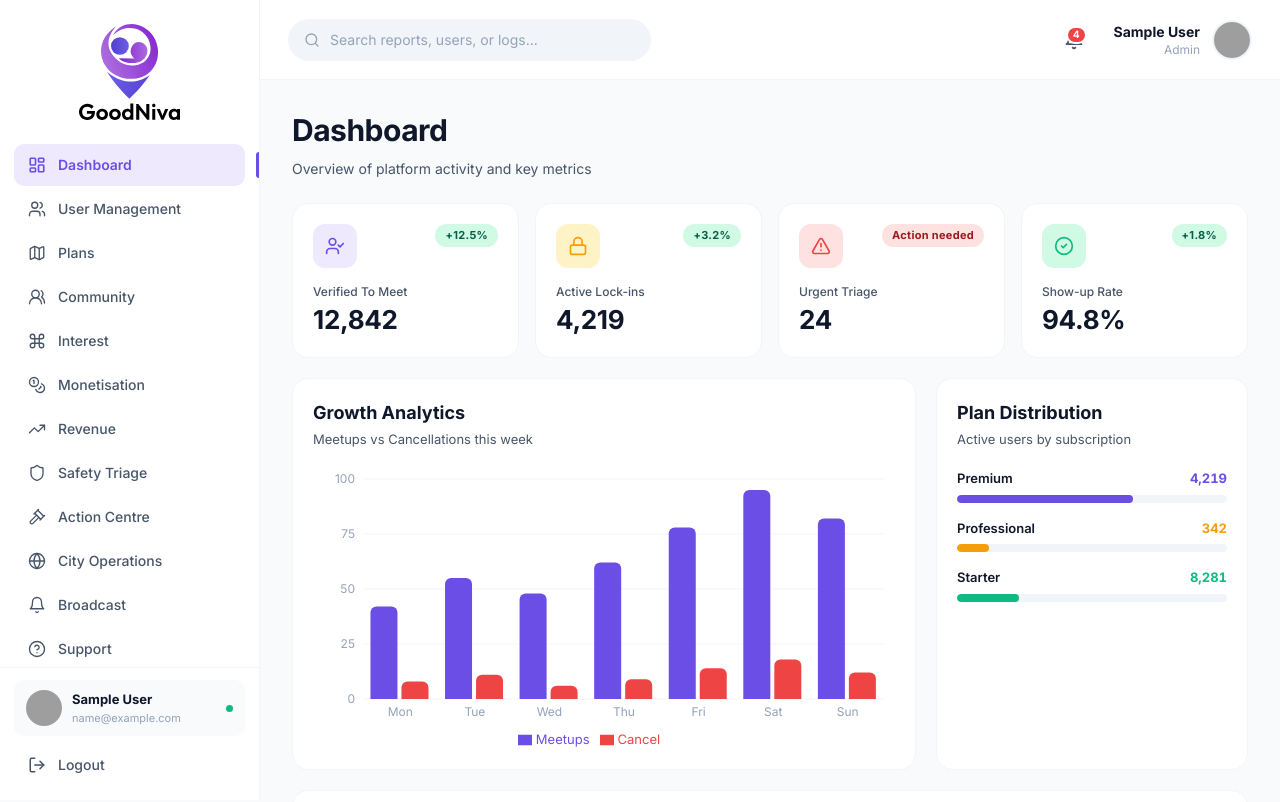
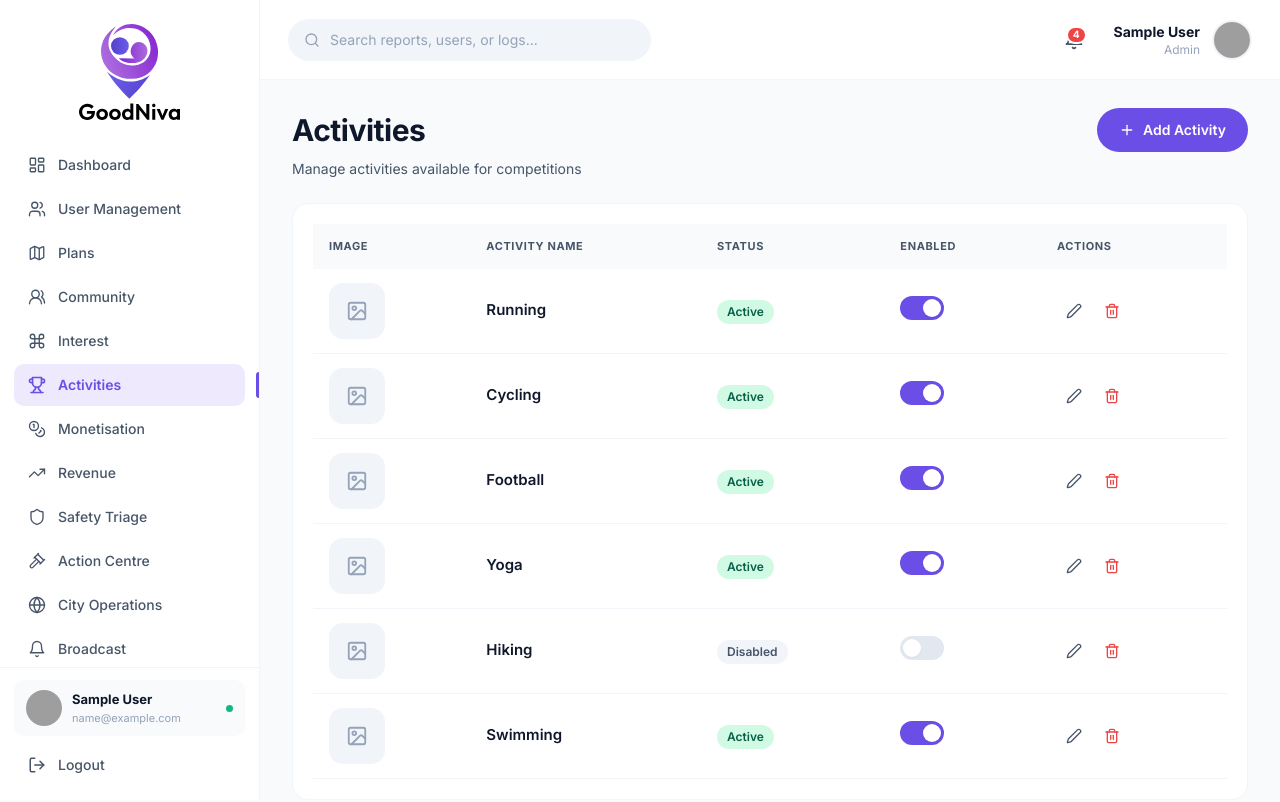
Before and after one commit to Yead191/goodniva-dashboard, a React (Vite) app: page /activities in a window 1280 px wide. Before the commit this address led to /dashboard. Shown: the top 802 px of the page. Built offline with nearby package versions, Linux system fonts and the light colour scheme; sample sign-in values are in the browser's storage; grey boxes are pictures that could not be loaded.

Commit message:
activities

```diff
--- a/src/components/layout/Sidebar.tsx
+++ b/src/components/layout/Sidebar.tsx
@@ -5,6 +5,7 @@ import {
   Map,
   UsersRound,
   Command,
+  Trophy,
   Coins,
   TrendingUp,
   Shield,
@@ -33,6 +34,7 @@ const NAV_ITEMS: NavItem[] = [
   { to: '/plans', label: 'Plans', Icon: Map, module: 'plans' },
   { to: '/community', label: 'Community', Icon: UsersRound, module: 'community' },
   { to: '/interest', label: 'Interest', Icon: Command, module: 'interest' },
+  { to: '/activities', label: 'Activities', Icon: Trophy, module: 'activities' },
   { to: '/monetisation', label: 'Monetisation', Icon: Coins, module: 'monetisation' },
   { to: '/revenue', label: 'Revenue', Icon: TrendingUp, module: 'revenue' },
   { to: '/safety', label: 'Safety Triage', Icon: Shield, module: 'safety' },
--- /dev/null
+++ b/src/components/modals/ActivityFormModal.tsx
@@ -0,0 +1,70 @@
+import { useState } from 'react'
+import { X } from 'lucide-react'
+import { PillInput, PrimaryButton, DangerButton, FieldWithLabel } from '@/components/common'
+import ImageUpload from '@/components/ImageUpload'
+import type { Activity } from '@/types'
+
+interface ActivityFormModalProps {
+  mode: 'create' | 'edit'
+  initialData?: Activity
+  onCancel: () => void
+  onSubmit: (data: Omit<Activity, 'id'>) => void
+}
+
+const ActivityFormModal = ({ mode, initialData, onCancel, onSubmit }: ActivityFormModalProps) => {
+  const [name, setName] = useState(initialData?.name ?? '')
+  const [image, setImage] = useState(initialData?.image ?? '')
+  const [enabled, setEnabled] = useState(initialData?.enabled ?? true)
+
+  const isEdit = mode === 'edit'
+
+  const handleSubmit = () => {
+    if (!name.trim()) return
+    onSubmit({ name: name.trim(), image, enabled })
+  }
+
+  return (
+    <>
+      <div onClick={onCancel} className="fixed inset-0 bg-[rgba(15,23,42,0.45)] backdrop-blur-sm z-[100] animate-[fadeIn_0.2s_ease]" />
+      <div className="fixed inset-0 z-[101] flex items-center justify-center p-5 pointer-events-none">
+        <div className="bg-surface rounded-[20px] w-full max-w-[520px] max-h-[92vh] flex flex-col pointer-events-auto shadow-modal animate-[modalSlide_0.25s_ease]">
+          <div className="py-[22px] px-7 flex justify-between items-center shrink-0">
+            <h2 className="text-xl font-bold text-ink-primary m-0">
+              {isEdit ? 'Edit Activity' : 'Add New Activity'}
+            </h2>
+            <button onClick={onCancel} className="w-9 h-9 rounded-lg border-none bg-transparent cursor-pointer flex items-center justify-center text-ink-secondary hover:bg-surface-input transition-colors">
+              <X size={20} />
+            </button>
+          </div>
+
+          <div className="flex-1 overflow-auto px-7 pb-5">
+            <FieldWithLabel label="Activity Name">
+              <PillInput value={name} onChange={setName} placeholder="e.g. Running" />
+            </FieldWithLabel>
+
+            <FieldWithLabel label="Image">
+              <ImageUpload value={image} onChange={setImage} />
+            </FieldWithLabel>
+
+            <label className="flex items-center gap-3 mt-1 cursor-pointer select-none">
+              <input
+                type="checkbox"
+                checked={enabled}
+                onChange={(e) => setEnabled(e.target.checked)}
+                className="w-4 h-4 accent-primary cursor-pointer"
+              />
+              <span className="text-sm font-semibold text-ink-primary">Enabled for competitions</span>
+            </label>
+          </div>
+
+          <div className="py-[18px] px-7 border-t border-line-light flex gap-[10px] justify-end shrink-0">
+            <DangerButton label="Cancel" onClick={onCancel} />
+            <PrimaryButton label={isEdit ? 'Update' : 'Save'} onClick={handleSubmit} />
+          </div>
+        </div>
+      </div>
+    </>
+  )
+}
+
+export default ActivityFormModal
--- a/src/components/modals/ConfirmDialog.tsx
+++ b/src/components/modals/ConfirmDialog.tsx
@@ -9,6 +9,7 @@ export type ConfirmAction =
   | 'block'
   | 'hide'
   | 'deleteInterest'
+  | 'deleteActivity'
   | 'blockUser'
   | 'warn'
   | 'restrictJoin'
@@ -82,6 +83,12 @@ const ConfirmDialog = ({ action, userName, onCancel, onConfirm }: ConfirmDialogP
       Icon: Trash2, iconBg: colors.dangerLight, iconColor: colors.danger,
       title: 'Delete Interest?',
       message: <>Are you sure you want to delete <strong>"{userName}"</strong>? This interest category will be permanently removed.</>,
+      confirmLabel: 'Yes, Delete', confirmColor: colors.danger, confirmHover: '#DC2626',
+    },
+    deleteActivity: {
+      Icon: Trash2, iconBg: colors.dangerLight, iconColor: colors.danger,
+      title: 'Delete Activity?',
+      message: <>Are you sure you want to delete <strong>"{userName}"</strong>? This activity will no longer be available for competitions.</>,
       confirmLabel: 'Yes, Delete', confirmColor: colors.danger, confirmHover: '#DC2626',
     },
     blockUser: {
--- /dev/null
+++ b/src/data/activities.ts
@@ -0,0 +1,10 @@
+import type { Activity } from '@/types'
+
+export const activitiesSeed: Activity[] = [
+  { id: 1, name: 'Running', image: '', enabled: true },
+  { id: 2, name: 'Cycling', image: '', enabled: true },
+  { id: 3, name: 'Football', image: '', enabled: true },
+  { id: 4, name: 'Yoga', image: '', enabled: true },
+  { id: 5, name: 'Hiking', image: '', enabled: false },
+  { id: 6, name: 'Swimming', image: '', enabled: true },
+]
--- /dev/null
+++ b/src/pages/activities/ActivitiesPage.tsx
@@ -0,0 +1,152 @@
+import { useState } from 'react'
+import { Plus, Edit2, Trash2, ImageIcon } from 'lucide-react'
+import PageHeader from '@/components/layout/PageHeader'
+import { Card, IconButton, PrimaryButton, Toggle, Badge } from '@/components/common'
+import ActivityFormModal from '@/components/modals/ActivityFormModal'
+import ConfirmDialog from '@/components/modals/ConfirmDialog'
+import { activitiesSeed } from '@/data/activities'
+import { useToast } from '@/context/ToastContext'
+import { colors } from '@/utils/colors'
+import type { Activity } from '@/types'
+
+const ActivitiesPage = () => {
+  const [activities, setActivities] = useState<Activity[]>(activitiesSeed)
+  const [mode, setMode] = useState<'create' | 'edit' | null>(null)
+  const [editing, setEditing] = useState<Activity | null>(null)
+  const [confirming, setConfirming] = useState<Activity | null>(null)
+  const { showToast } = useToast()
+
+  const handleCreate = (data: Omit<Activity, 'id'>) => {
+    setActivities((prev) => [...prev, { ...data, id: Date.now() }])
+    setMode(null)
+    showToast(`Activity "${data.name}" added`, 'success')
+  }
+
+  const handleUpdate = (data: Omit<Activity, 'id'>) => {
+    if (!editing) return
+    setActivities((prev) => prev.map((a) => (a.id === editing.id ? { ...a, ...data } : a)))
+    setMode(null)
+    setEditing(null)
+    showToast(`Activity "${data.name}" updated`, 'success')
+  }
+
+  const handleDelete = () => {
+    if (!confirming) return
+    setActivities((prev) => prev.filter((a) => a.id !== confirming.id))
+    showToast(`"${confirming.name}" has been deleted`, 'danger')
+    setConfirming(null)
+  }
+
+  const handleToggle = (activity: Activity) => {
+    const next = !activity.enabled
+    setActivities((prev) =>
+      prev.map((a) => (a.id === activity.id ? { ...a, enabled: next } : a)),
+    )
+    showToast(
+      `"${activity.name}" ${next ? 'enabled' : 'disabled'} for competitions`,
+      next ? 'success' : 'warning',
+    )
+  }
+
+  return (
+    <div className="py-7 px-8">
+      <PageHeader
+        title="Activities"
+        subtitle="Manage activities available for competitions"
+        action={
+          <PrimaryButton
+            Icon={Plus}
+            label="Add Activity"
+            onClick={() => { setEditing(null); setMode('create') }}
+          />
+        }
+      />
+
+      <Card>
+        <div className="overflow-x-auto">
+          <table className="w-full border-collapse">
+            <thead>
+              <tr className="bg-surface-subtle">
+                {['IMAGE', 'ACTIVITY NAME', 'STATUS', 'ENABLED', 'ACTIONS'].map((h) => (
+                  <th key={h} className="text-left py-[14px] px-4 text-[11px] font-bold text-ink-secondary tracking-[0.6px]">
+                    {h}
+                  </th>
+                ))}
+              </tr>
+            </thead>
+            <tbody>
+              {activities.map((activity) => (
+                <ActivityRow
+                  key={activity.id}
+                  activity={activity}
+                  onEdit={() => { setEditing(activity); setMode('edit') }}
+                  onDelete={() => setConfirming(activity)}
+                  onToggle={() => handleToggle(activity)}
+                />
+              ))}
+            </tbody>
+          </table>
+        </div>
+      </Card>
+
+      {mode && (
+        <ActivityFormModal
+          mode={mode}
+          initialData={editing ?? undefined}
+          onCancel={() => { setMode(null); setEditing(null) }}
+          onSubmit={mode === 'edit' ? handleUpdate : handleCreate}
+        />
+      )}
+      {confirming && (
+        <ConfirmDialog
+          action="deleteActivity"
+          userName={confirming.name}
+          onCancel={() => setConfirming(null)}
+          onConfirm={handleDelete}
+        />
+      )}
+    </div>
+  )
+}
+
+interface ActivityRowProps {
+  activity: Activity
+  onEdit: () => void
+  onDelete: () => void
+  onToggle: () => void
+}
+
+const ActivityRow = ({ activity, onEdit, onDelete, onToggle }: ActivityRowProps) => (
+  <tr className="hover:bg-surface-subtle transition-colors duration-150">
+    <td className="py-[14px] px-4 border-b border-line-light">
+      <div className="w-14 h-14 rounded-[14px] bg-surface-input flex items-center justify-center overflow-hidden">
+        {activity.image ? (
+          <img src={activity.image} alt={activity.name} className="w-full h-full object-cover" />
+        ) : (
+          <ImageIcon size={22} className="text-ink-muted" />
+        )}
+      </div>
+    </td>
+    <td className="py-[14px] px-4 border-b border-line-light text-[15px] font-semibold text-ink-primary">
+      {activity.name}
+    </td>
+    <td className="py-[14px] px-4 border-b border-line-light">
+      <Badge
+        text={activity.enabled ? 'Active' : 'Disabled'}
+        bg={activity.enabled ? colors.successLight : colors.bgInput}
+        color={activity.enabled ? colors.successText : colors.textSecondary}
+      />
+    </td>
+    <td className="py-[14px] px-4 border-b border-line-light">
+      <Toggle checked={activity.enabled} onChange={() => onToggle()} />
+    </td>
+    <td className="py-[14px] px-4 border-b border-line-light">
+      <div className="flex gap-1">
+        <IconButton Icon={Edit2} tooltip="Edit" onClick={onEdit} />
+        <IconButton Icon={Trash2} tooltip="Delete" danger onClick={onDelete} />
+      </div>
+    </td>
+  </tr>
+)
+
+export default ActivitiesPage
--- a/src/routes/AppRoutes.tsx
+++ b/src/routes/AppRoutes.tsx
@@ -14,6 +14,7 @@ import UsersPage from '@/pages/users/UsersPage'
 import PlansPage from '@/pages/plans/PlansPage'
 import CommunityPage from '@/pages/community/CommunityPage'
 import InterestPage from '@/pages/interest/InterestPage'
+import ActivitiesPage from '@/pages/activities/ActivitiesPage'
 import MonetisationPage from '@/pages/monetisation/MonetisationPage'
 import RevenuePage from '@/pages/revenue/RevenuePage'
 import SafetyTriagePage from '@/pages/safety/SafetyTriagePage'
@@ -47,6 +48,7 @@ const AppRoutes = () => {
         <Route path="/plans" element={<PlansPage />} />
         <Route path="/community" element={<CommunityPage />} />
         <Route path="/interest" element={<InterestPage />} />
+        <Route path="/activities" element={<ActivitiesPage />} />
         <Route
           path="/monetisation"
           element={
--- a/src/types/permissions.ts
+++ b/src/types/permissions.ts
@@ -6,6 +6,7 @@ export type ModuleKey =
   | 'plans'
   | 'community'
   | 'interest'
+  | 'activities'
   | 'monetisation'
   | 'revenue'
   | 'safety'
@@ -29,6 +30,7 @@ export const MODULES: ModuleDef[] = [
   { key: 'plans', label: 'Plans', description: 'Plan listings and moderation', path: '/plans' },
   { key: 'community', label: 'Community', description: 'Communities and groups', path: '/community' },
   { key: 'interest', label: 'Interest', description: 'Interest categories', path: '/interest' },
+  { key: 'activities', label: 'Activities', description: 'Competition activities', path: '/activities' },
   { key: 'monetisation', label: 'Monetisation', description: 'Subscription plans & pricing, boosts, ads, sponsors and offers', path: '/monetisation' },
   { key: 'revenue', label: 'Revenue', description: 'Revenue and subscribers', path: '/revenue' },
   { key: 'safety', label: 'Safety Triage', description: 'Reports and triage queue', path: '/safety' },
```
Also changed, not shown: src/types/index.ts (+8 -0 lines).
